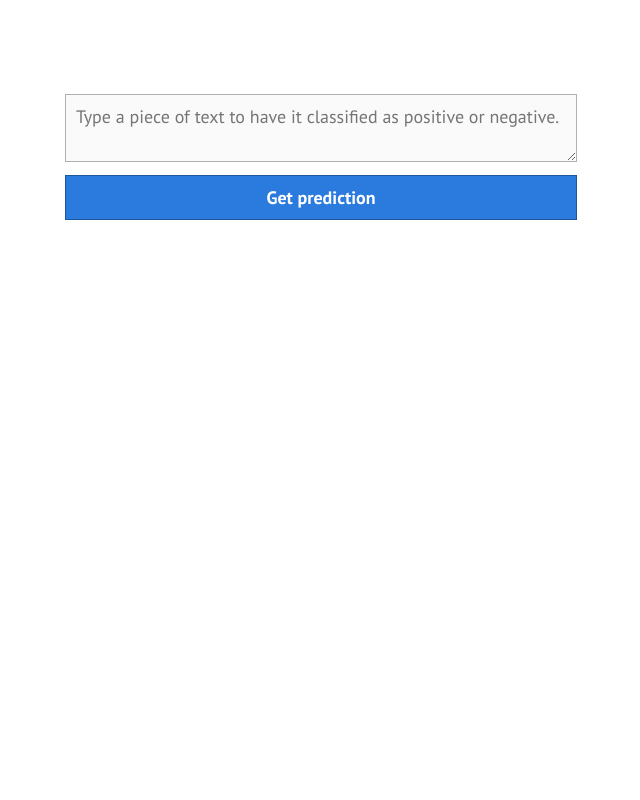
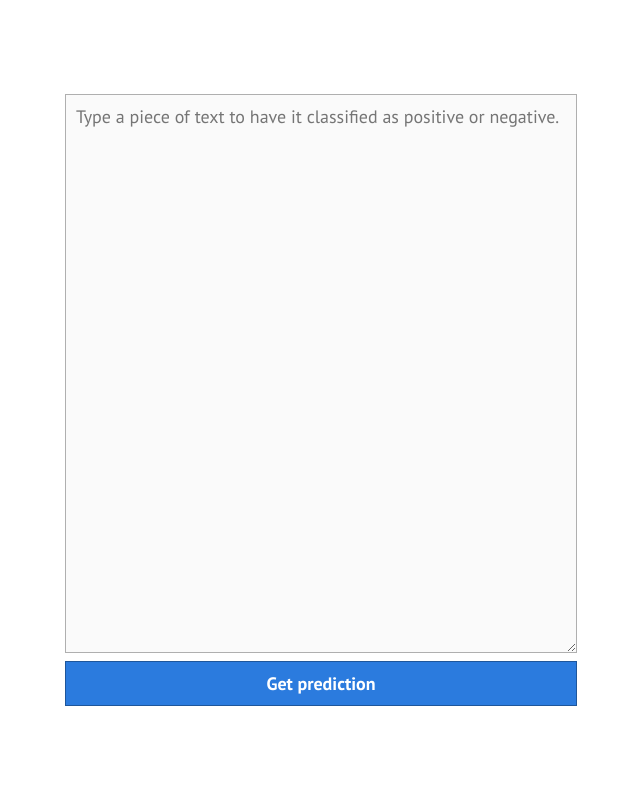
Before and after one commit to hejmsdz/sentiment-classifier, a Flask app: page / in a window 1280 px wide. Shown: the whole page, without its empty margins (319-959 px from the left). Run offline with Flask 2, Linux system fonts and the light colour scheme; parts of the project's set-up code (start-up, migrations or seed data) failed here and were passed over.

Commit message:
:lipstick: stretch textarea to occupy full height

```diff
--- a/static/style.css
+++ b/static/style.css
@@ -1,5 +1,11 @@
 * {
   box-sizing: border-box;
+}
+
+html, body {
+  height: 100%;
+  margin: 0;
+  padding: 0;
 }
 
 body {
@@ -9,8 +15,12 @@ body {
 }
 
 form {
-  max-width: 512px;
-  margin: 90px auto;
+  height: 100%;
+  max-width: 532px;
+  margin: auto;
+  padding: 90px 10px;
+  display: flex;
+  flex-direction: column;
 }
 
 textarea, button, output {
@@ -24,6 +34,8 @@ textarea, button, output {
 
 textarea {
   background: #fafafa;
+  min-height: 5em;
+  flex-grow: 1;
 }
 
 textarea:focus {
@@ -40,6 +52,10 @@ button {
 
 .predicted button {
   display: none;
+}
+
+button, output {
+  flex-grow: 0;
 }
 
 output {
```
